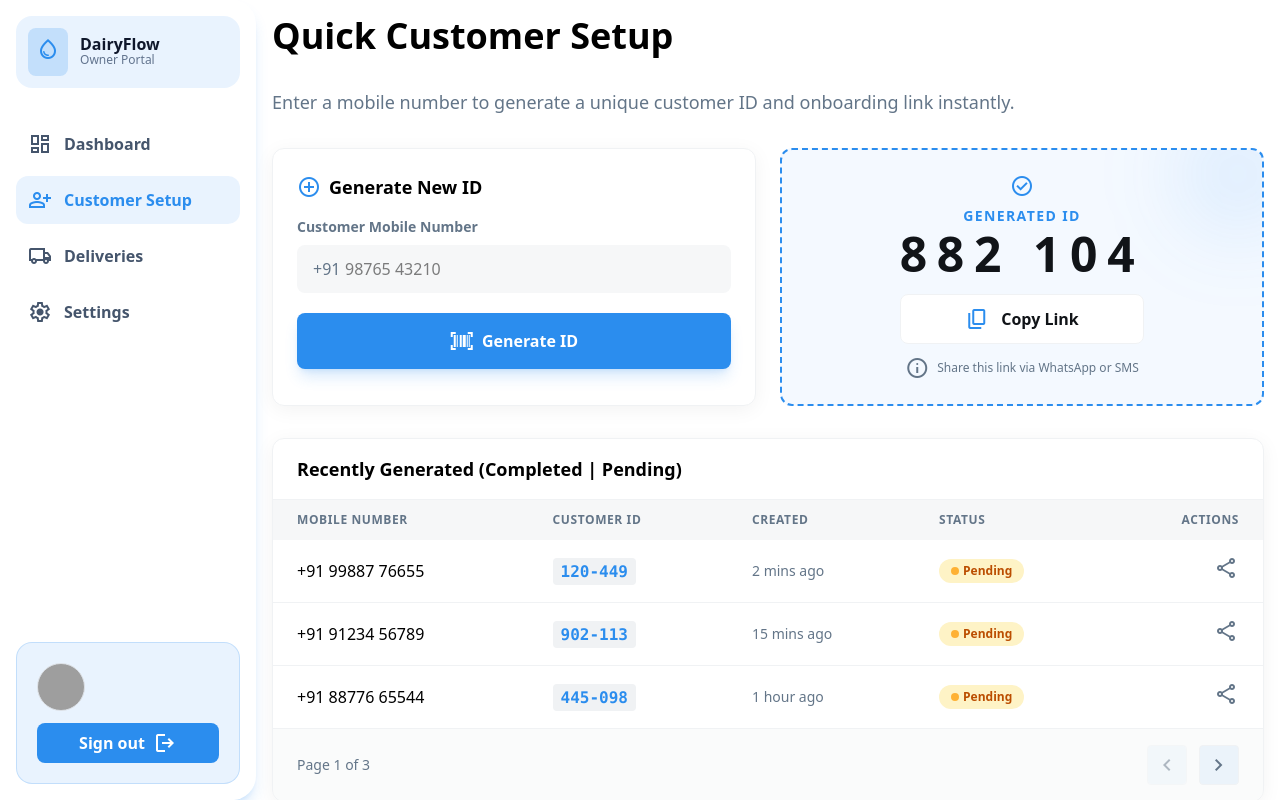
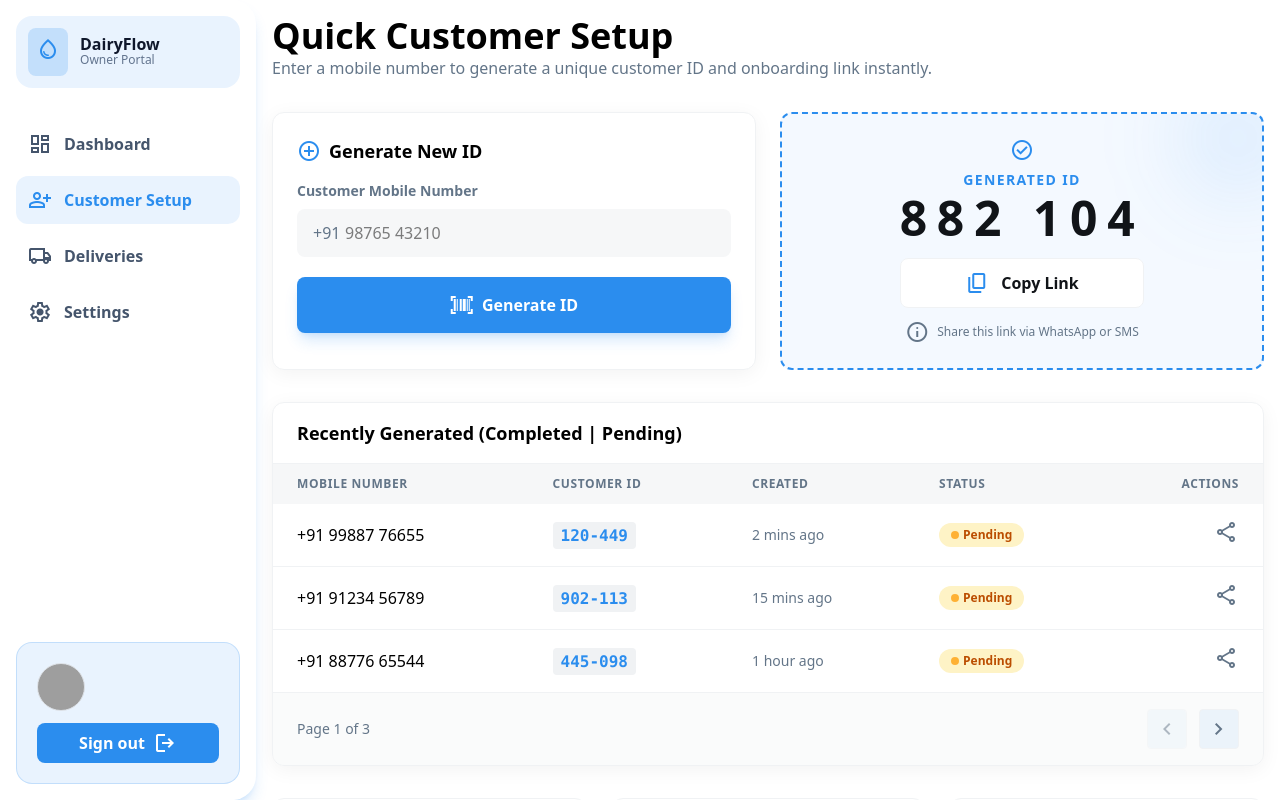
Before and after one commit to krishabb0605/dairy_flow_personal, a Next.js app in the folder ui/: page /owner/customer-setup in a window 1280 px wide. Built offline with nearby package versions, Linux system fonts and the light colour scheme; no server answers; grey boxes are pictures that could not be loaded.

Commit message:
`Update ContentLayout component to include description prop and use it in various pages`

```diff
--- a/ui/src/app/(customer)/billing/page.tsx
+++ b/ui/src/app/(customer)/billing/page.tsx
@@ -25,14 +25,12 @@ const MonthlyBiling = () => {
     : dailyDeliveriesHistory.slice(0, 3);
 
   return (
-    <ContentLayout title='Monthly Statements'>
+    <ContentLayout
+      title='Monthly Statements'
+      description='Track your daily milk consumption history and manage recurring payments.'
+    >
       <main className='flex-1 flex flex-col overflow-y-auto'>
         <div className='mx-auto w-full flex flex-col gap-6'>
-          <p className='text-[#637588]  text-base'>
-            Track your daily milk consumption history and manage recurring
-            payments.
-          </p>
-
           <div className='grid grid-cols-1 md:grid-cols-3 gap-6'>
             <div className='flex flex-col gap-2 md:col-span-2'>
               <h3 className='text-primary font-bold text-xs uppercase tracking-widest mb-1'>
--- a/ui/src/app/owner/customer-setup/page.tsx
+++ b/ui/src/app/owner/customer-setup/page.tsx
@@ -19,13 +19,12 @@ const CustomerSetup = () => {
   console.log({ mobileNumber });
 
   return (
-    <ContentLayout title='Quick Customer Setup'>
+    <ContentLayout
+      title='Quick Customer Setup'
+      description='Enter a mobile number to generate a unique customer ID and onboarding
+          link instantly.'
+    >
       <div className='flex flex-col gap-8'>
-        {/* <!-- Page Heading --> */}
-        <p className='text-[#637588] text-lg font-normal'>
-          Enter a mobile number to generate a unique customer ID and onboarding
-          link instantly.
-        </p>
         {/* <!-- Generation Section --> */}
         <div className='grid grid-cols-1 md:grid-cols-2 gap-6'>
           {/* <!-- Input Card --> */}
--- a/ui/src/app/owner/deliveries/page.tsx
+++ b/ui/src/app/owner/deliveries/page.tsx
@@ -62,13 +62,13 @@ const Deliveries = () => {
   const currentRows = filteredDeliveries.slice(start, start + ITEMS_PER_PAGE);
 
   return (
-    <ContentLayout title='Delivery History'>
+    <ContentLayout
+      title='Delivery History'
+      description={`Manage and track past milk distribution records`}
+    >
       <div className='flex-1 flex flex-col gap-6'>
         {/* <!-- Page Heading --> */}
-        <div className='flex flex-wrap justify-between items-start gap-3'>
-          <p className='text-[#637588] text-base'>
-            {`Manage and track past milk distribution records`}
-          </p>
+        <div className='flex flex-wrap justify-end items-start gap-3'>
           <div className='flex gap-3'>
             <button
               className='px-4 bg-primary/20 text-slate-700 font-bold rounded-lg flex items-center gap-2 hover:bg-primary/30 transition-colors'
--- a/ui/src/components/layout.tsx
+++ b/ui/src/components/layout.tsx
@@ -2,9 +2,11 @@ import React from 'react';
 
 const ContentLayout = ({
   title,
+  description,
   children,
 }: {
   title: string;
+  description?: string;
   children: React.ReactNode;
 }) => {
   return (
@@ -12,6 +14,7 @@ const ContentLayout = ({
       {/* Fixed Title */}
       <div className='sticky top-14 p-4 md:top-0 bg-white z-10 pb-4'>
         <h1 className='text-4xl font-bold'>{title}</h1>
+        <p className='text-[#637588] text-base'>{description}</p>
       </div>
 
       <div className='p-4'>{children}</div>
```
